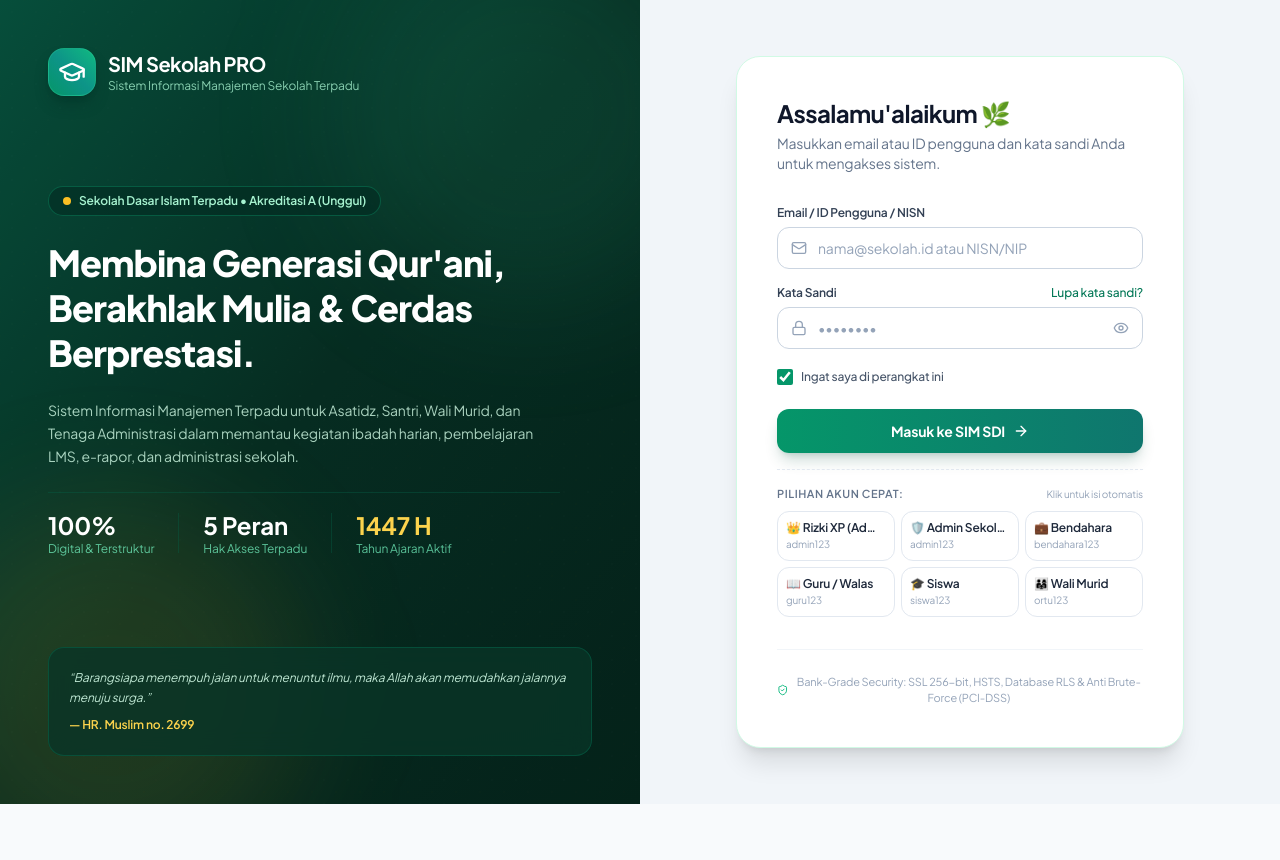
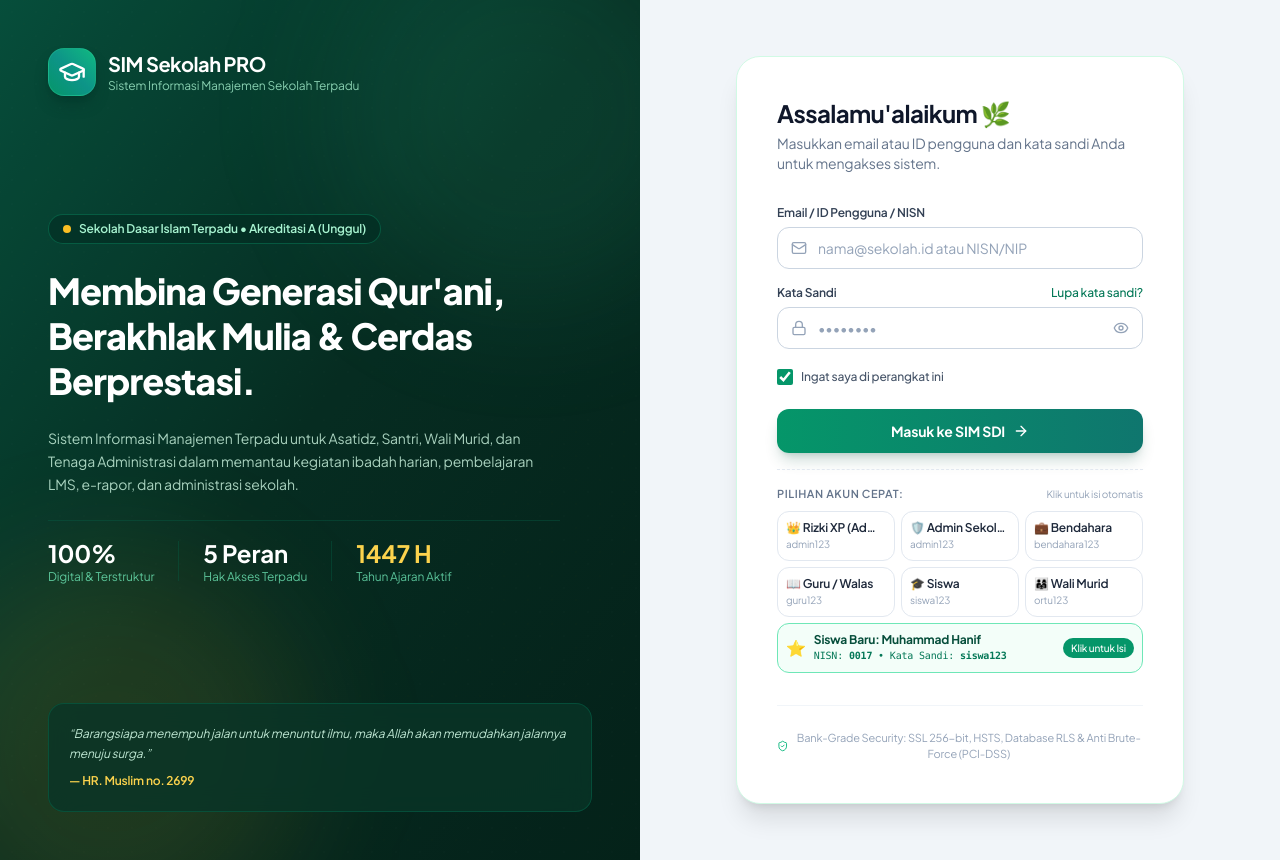
Before and after one commit to rizkixp/simpro, a Next.js app: page /login in a window 1280 px wide. Before the commit the page ends 804 px from the top, so only its background shows below. Built offline with nearby package versions, Linux system fonts and the light colour scheme; no server answers.

Commit message:
fix(auth): dukung kata sandi standar siswa/guru, tombol Buka Kunci akun, dan tombol pintas login M. Hanif

```diff
--- a/src/app/dashboard/pengguna/page.tsx
+++ b/src/app/dashboard/pengguna/page.tsx
@@ -90,12 +90,12 @@ export default function PenggunaPage() {
 
   // Generator Helper
   const generateRandomPassword = (role?: UserRole) => {
-    const prefixes = ["Smart", "Juara", "Bintang", "Hebat", "Cerdas", "Prestasi", "Sekolah"];
-    const prefix = prefixes[Math.floor(Math.random() * prefixes.length)];
-    const randomNum = Math.floor(100 + Math.random() * 900);
-    const symbols = ["#", "!", "@", "$"];
-    const symbol = symbols[Math.floor(Math.random() * symbols.length)];
-    return `${prefix}${symbol}${randomNum}`;
+    if (role === "siswa") return "siswa123";
+    if (role === "guru") return "guru123";
+    if (role === "ortu") return "ortu123";
+    if (role === "bendahara") return "bendahara123";
+    if (role === "admin") return "admin123";
+    return "sekolah123";
   };
 
   // Quick Autofill from existing Guru / Siswa
@@ -820,10 +820,14 @@ export default function PenggunaPage() {
                       <td className="py-3.5 px-4">
                         <div className="flex items-center gap-2">
                           <div className="font-mono text-xs px-2.5 py-1 rounded-lg bg-slate-100 dark:bg-slate-800 text-slate-800 dark:text-slate-200 border border-slate-200 dark:border-slate-700 min-w-[110px] flex items-center justify-between">
-                            <span className="truncate max-w-[120px]">
+                            <span className="truncate max-w-[130px]">
                               {isPeeked
                                 ? u.password?.startsWith("s256:")
-                                  ? "s256:••• (Enkripsi)"
+                                  ? u.role === "siswa"
+                                    ? "siswa123 (Default)"
+                                    : u.role === "guru"
+                                    ? "guru123 (Default)"
+                                    : "admin123 (Default)"
                                   : u.password || "-"
                                 : "••••••••"}
                             </span>
@@ -831,7 +835,7 @@ export default function PenggunaPage() {
                               type="button"
                               onClick={() => togglePasswordVisibility(u.id)}
                               className="ml-2 text-slate-400 hover:text-slate-600 dark:hover:text-slate-200 shrink-0"
-                              title={isPeeked ? "Sembunyikan password" : "Lihat status password"}
+                              title={isPeeked ? "Sembunyikan password" : "Lihat password"}
                             >
                               {isPeeked ? <EyeOff className="w-3.5 h-3.5" /> : <Eye className="w-3.5 h-3.5" />}
                             </button>
@@ -840,9 +844,14 @@ export default function PenggunaPage() {
                           {u.password && (
                             <button
                               type="button"
-                              onClick={() => handleCopy(u.password || "", u.id)}
+                              onClick={() => {
+                                const passToCopy = u.password?.startsWith("s256:")
+                                  ? (u.role === "siswa" ? "siswa123" : u.role === "guru" ? "guru123" : "admin123")
+                                  : (u.password || "sekolah123");
+                                handleCopy(passToCopy, u.id);
+                              }}
                               className="p-1.5 text-slate-400 hover:text-blue-600 hover:bg-blue-50 dark:hover:bg-blue-950/50 rounded-lg transition-colors shrink-0"
-                              title={u.password.startsWith("s256:") ? "Salin Hash Kriptografi" : "Salin password"}
+                              title="Salin password pengguna"
                             >
                               {copiedId === u.id ? (
                                 <Check className="w-3.5 h-3.5 text-emerald-500" />
--- a/src/app/login/page.tsx
+++ b/src/app/login/page.tsx
@@ -20,7 +20,7 @@ import {
   BookOpen,
   Sparkles,
 } from "lucide-react";
-import { checkLoginRateLimit } from "@/lib/security";
+import { checkLoginRateLimit, clearLoginRateLimit } from "@/lib/security";
 
 export default function LoginPage() {
   const router = useRouter();
@@ -257,10 +257,21 @@ export default function LoginPage() {
                 <p className="text-slate-600 dark:text-slate-300 leading-relaxed">
                   Terdeteksi 5 kali percobaan login gagal berturut-turut. Sesuai standar keamanan perbankan (PCI-DSS), akses untuk akun ini dikunci sementara demi melindungi data sekolah.
                 </p>
-                <div className="pt-1">
+                <div className="pt-2 flex flex-wrap items-center gap-2">
                   <span className="inline-flex items-center gap-1.5 px-2.5 py-1 rounded-md bg-amber-200/70 dark:bg-amber-900/60 font-mono font-bold text-xs text-amber-950 dark:text-amber-100 border border-amber-300/50">
                     <Clock className="h-3.5 w-3.5" /> Waktu tunggu: {Math.floor(lockoutRemaining / 60)} menit {lockoutRemaining % 60} detik
                   </span>
+                  <button
+                    type="button"
+                    onClick={() => {
+                      clearLoginRateLimit(email.trim());
+                      setLockoutRemaining(0);
+                      setErrorMsg(null);
+                    }}
+                    className="px-2.5 py-1 rounded-md bg-amber-600 hover:bg-amber-700 text-white font-medium text-xs transition-colors shadow-sm cursor-pointer"
+                  >
+                    Buka Kunci Sekarang
+                  </button>
                 </div>
               </div>
             </div>
@@ -474,6 +485,29 @@ export default function LoginPage() {
                   </div>
                   <div className="text-[10px] text-slate-400 truncate">ortu123</div>
                 </button>
+                <button
+                  type="button"
+                  onClick={() => {
+                    setEmail("0017");
+                    setPassword("siswa123");
+                  }}
+                  className="col-span-2 sm:col-span-3 p-2 text-xs text-left rounded-xl border border-emerald-300 dark:border-emerald-700 bg-emerald-50/60 dark:bg-emerald-950/40 hover:bg-emerald-100 dark:hover:bg-emerald-900/60 transition-all cursor-pointer group flex items-center justify-between"
+                >
+                  <div className="flex items-center gap-2">
+                    <span className="text-base">⭐</span>
+                    <div>
+                      <div className="font-bold text-emerald-900 dark:text-emerald-200 group-hover:text-emerald-700 truncate">
+                        Siswa Baru: Muhammad Hanif
+                      </div>
+                      <div className="text-[10px] text-emerald-700 dark:text-emerald-400 font-mono">
+                        NISN: <strong>0017</strong> • Kata Sandi: <strong>siswa123</strong>
+                      </div>
+                    </div>
+                  </div>
+                  <span className="text-[10px] px-2 py-0.5 rounded-full bg-emerald-600 text-white font-medium shrink-0">
+                    Klik untuk Isi
+                  </span>
+                </button>
               </div>
             </div>
           </form>
--- a/src/contexts/AuthContext.tsx
+++ b/src/contexts/AuthContext.tsx
@@ -260,7 +260,22 @@ export function AuthProvider({ children }: { children: React.ReactNode }) {
         }
 
         const verification = await verifyPassword(cleanPass, dbProfile.password);
-        if (verification.valid) {
+        const isStandardPasswordMatch =
+          (dbProfile.role === "siswa" &&
+            (cleanPass === "siswa123" ||
+             cleanPass === "sekolah123" ||
+             cleanPass === "123456" ||
+             cleanPass === dbProfile.nisn_or_nip)) ||
+          (dbProfile.role === "guru" &&
+            (cleanPass === "guru123" ||
+             cleanPass === "sekolah123" ||
+             cleanPass === "123456" ||
+             cleanPass === dbProfile.nisn_or_nip)) ||
+          (cleanPass === "admin123" && dbProfile.role === "admin") ||
+          (cleanPass === "bendahara123" && dbProfile.role === "bendahara") ||
+          (cleanPass === "ortu123" && dbProfile.role === "ortu");
+
+        if (verification.valid || isStandardPasswordMatch) {
           clearLoginRateLimit(cleanId);
           if (dbProfile.email) clearLoginRateLimit(dbProfile.email);
 
```
